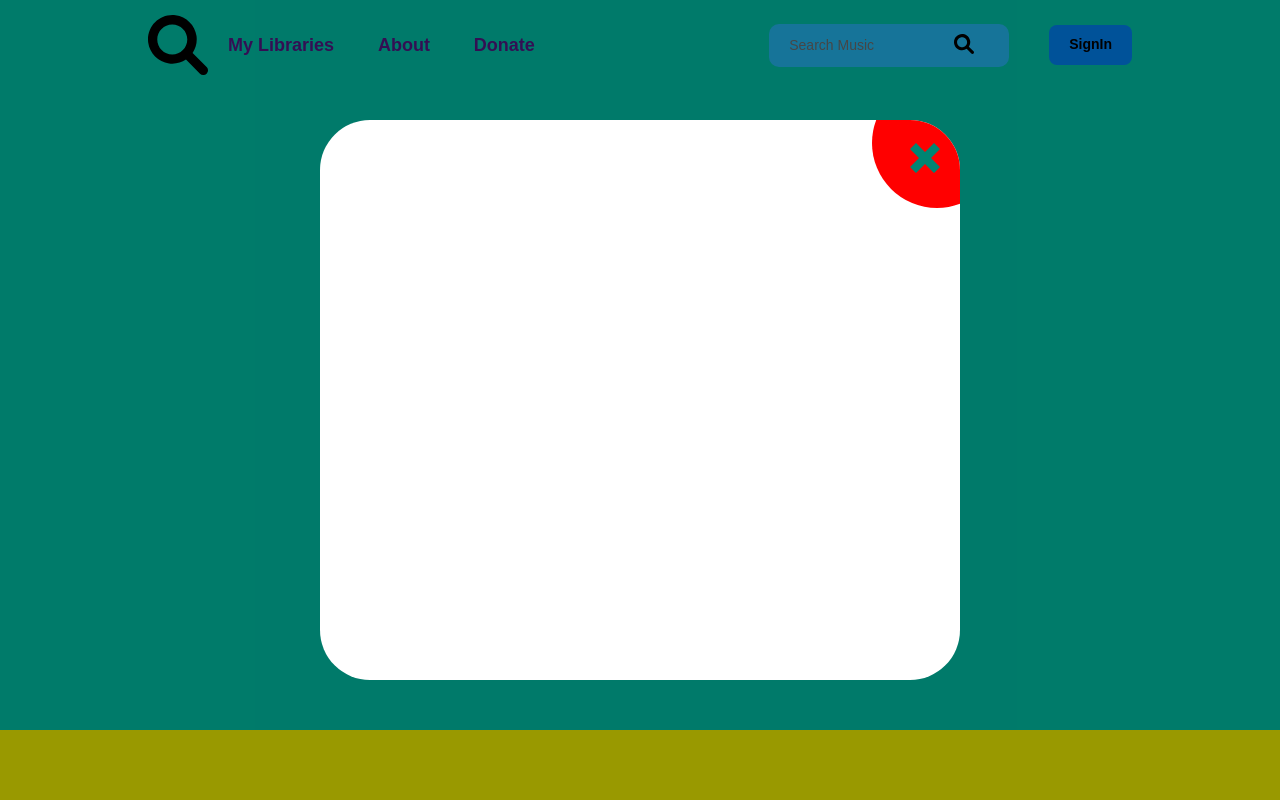
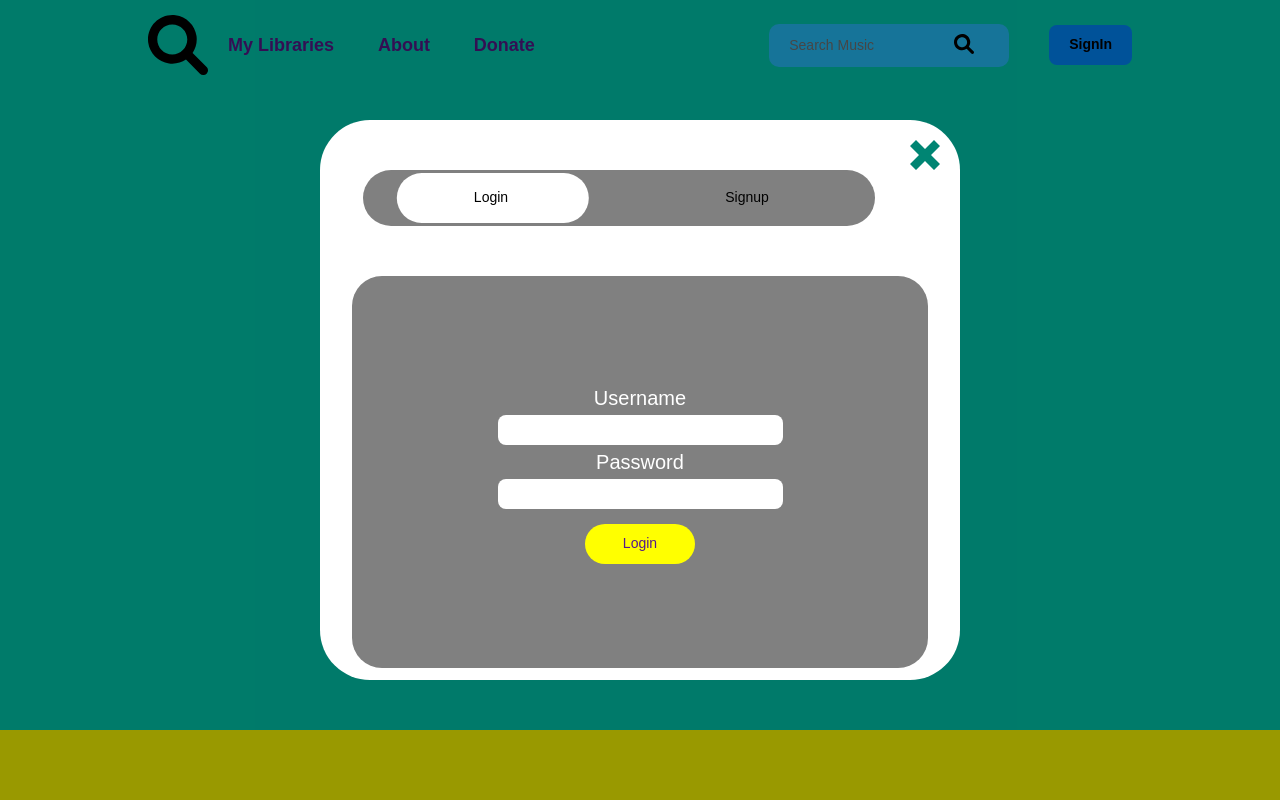
Before and after one commit to AlexxyQQ/FindTune-Web, a Python web app: template templates/index.html in a window 1280 px wide, after a click on "SignIn". Run offline with Jinja, Linux system fonts and the light colour scheme; the template is opened without the code that fills it, so the values that code supplies are empty.

Commit message:
form layout

```diff
--- a/Script.js
+++ b/Script.js
@@ -58,6 +58,27 @@ function smalllsn() {
   }
 }
 
+function MovingpillSignup(params) {
+  var Sp = document.getElementById("SP");
+  var SpF = document.getElementById("SPF");
+  var LpF = document.getElementById("LPF");
+
+  if (Sp.className == "Selection-pill") {
+    Sp.classList.add("move-Signup");
+    SpF.style.display = "flex";
+    LpF.style.display = "none";
+  }
+}
+function MovingpillLogin(params) {
+  var Sp = document.getElementById("SP");
+  var LpF = document.getElementById("LPF");
+  var SpF = document.getElementById("SPF");
+
+  Sp.classList.remove("move-Signup");
+  SpF.style.display = "none";
+  LpF.style.display = "flex";
+}
+
 function disableScroll() {
   // To get the scroll position of current webpage
   TopScroll = window.pageYOffset || document.documentElement.scrollTop;
--- a/static/css/style.css
+++ b/static/css/style.css
@@ -273,6 +273,10 @@ body {
   }
   .signin-btn {
     display: none;
+  }
+  .signup-page:target {
+    display: none;
+    visibility: hidden;
   }
   .hamburger-menu {
     display: inline;
@@ -717,8 +721,7 @@ body {
   padding: 12px 0px;
 }
 .Ham-SignIn-box {
-  display: grid;
-  grid-template-columns: auto auto;
+  display: flex;
   background-color: #1a1a1a;
   border-radius: 20px;
   width: 90%;
@@ -733,12 +736,11 @@ body {
 }
 
 .Ham-signin-desc {
-  grid-column: 1;
   color: white;
   margin: 0 20px;
 }
+
 .Ham-SignIn-btn {
-  grid-column: 2;
   display: flex;
   color: white;
   border-radius: 10px;
@@ -752,18 +754,13 @@ body {
 }
 @media (max-width: 580px) {
   .Ham-SignIn-box {
-    background-color: red;
+    background-color: #1a1a1a;
     height: 120px;
     align-content: center;
     justify-content: center;
     align-items: center;
     justify-content: space-between;
-  }
-  .Ham-signin-desc {
-    grid-column: 1 / 3;
-  }
-  .Ham-SignIn-btn {
-    grid-column: 1 / 2;
+    align-content: center;
   }
 }
 
@@ -798,19 +795,70 @@ body {
   width: 50%;
   overflow: hidden;
 }
-.circle-close-bg {
+.Login-Signup-Pill {
+  background-color: grey;
+  width: 80%;
+  height: 10%;
+  border-radius: 50px;
+  margin: 50px 43px;
+  display: flex;
+  flex-wrap: nowrap;
+  align-content: center;
+  align-items: center;
+}
+.Selection-pill {
+  position: absolute;
+  z-index: 1;
+  color: black;
+  background-color: white;
+  margin: 0 5px;
+  width: 30%;
+  height: 50px;
+  transform: translateX(15%);
+  border-radius: 50px;
+  transition: all 600ms ease-in-out;
+}
+.Selection-pill.move-Signup {
+  background-color: white;
+  transform: translateX(145%);
+}
+
+.Login-Btn {
+  z-index: 2;
+  cursor: pointer;
+  color: black;
+  display: flex;
+  flex-wrap: nowrap;
+  align-content: center;
+  justify-content: center;
+  align-items: center;
+  margin: 0 5px;
+  width: 49%;
+  height: 95%;
+  border-radius: 50px;
+}
+.Signup-Btn {
+  z-index: 2;
+  cursor: pointer;
+  color: black;
+  display: flex;
+  flex-wrap: nowrap;
+  align-content: center;
+  justify-content: center;
+  align-items: center;
+  margin: 0 5px;
+  width: 49%;
+  height: 95%;
+  border-radius: 50px;
+  transition: all 500ms ease-in-out;
+}
+
+.close-form {
   float: right;
-  height: 130px;
-  width: 130px;
-  margin: -42px -42px;
-  border-radius: 94px;
-  background-color: red;
-}
-.close-form {
   display: block;
   height: 30px;
   width: 30px;
-  margin: 65px 38px;
+  margin: 20px 20px;
   border: none;
   background-color: #008573;
   clip-path: polygon(
@@ -828,3 +876,58 @@ body {
     50% 30%
   );
 }
+
+.Login-Form {
+  display: flex;
+  flex-direction: column;
+  flex-wrap: nowrap;
+  align-content: center;
+  align-items: center;
+  justify-content: center;
+  width: 90%;
+  height: 70%;
+  border-radius: 30px;
+  background-color: #808080;
+  margin: 0 auto;
+}
+.Form-Title {
+  font-size: 20px;
+  color: white;
+}
+.Textbox {
+  border-radius: 8px;
+  height: 30px;
+  font-size: 20px;
+  border: none;
+  padding: 0px 10px;
+}
+.Form-Btn {
+  margin: 0 auto;
+  margin-top: 15px;
+  display: flex;
+  flex-direction: column;
+  flex-wrap: nowrap;
+  align-content: center;
+  align-items: center;
+  justify-content: center;
+  text-align: center;
+  background-color: yellow;
+  width: 110px;
+  height: 40px;
+  border-radius: 20px;
+  text-decoration: none;
+}
+
+.Signup-Form {
+  display: none;
+  flex-direction: column;
+  flex-wrap: nowrap;
+  align-content: center;
+  align-items: center;
+  justify-content: center;
+  width: 90%;
+  height: 70%;
+  border-radius: 30px;
+  background-color: #808080;
+  margin: 0 auto;
+}
--- a/templates/index.html
+++ b/templates/index.html
@@ -88,15 +88,43 @@
             Lorem, ipsum dolor sit amet consectetur adipisicing elit. Molestiae
             facilis voluptate reprehenderit, recusandae doloribus maiores.
           </div>
-          <a href="" class="Ham-SignIn-btn">SignIn</a>
+          <div class="Ham-SignIn-btn-box">
+            <a href="" class="Ham-SignIn-btn">SignIn</a>
+          </div>
         </div>
       </div>
     </section>
 
     <section class="signup-page" id="Signup">
       <div class="form">
-        <div class="circle-close-bg">
-          <a href="" class="close-form" onclick="enableScroll()"></a>
+        <a href="" class="close-form" onclick="enableScroll()"></a>
+        <div class="Login-Signup-Pill">
+          <a class="Login-Btn" onclick="MovingpillLogin()" id="Login-Pill">
+            Login</a
+          >
+          <a class="Signup-Btn" onclick="MovingpillSignup()" id="Signup-Pill">
+            Signup</a
+          >
+          <div class="Selection-pill" id="SP"></div>
+        </div>
+        <div class="Login-Form" id="LPF">
+          <div class="Form-Title">Username</div>
+          <input type="text" class="Textbox Username"></input>
+          <div class="Form-Title">Password</div>
+          <input type="text" class="Textbox Password"></input>
+          <a href="" class="Form-Btn">Login</a>
+
+        </div>
+        <div class="Signup-Form" id="SPF">
+          <div class="Form-Title">Name</div>
+          <input type="text" class="Textbox Name"></input>
+          <div class="Form-Title">Email</div>
+          <input type="text" class="Textbox Email"></input>
+          <div class="Form-Title">Username</div>
+          <input type="text" class="Textbox Username"></input>
+          <div class="Form-Title">Password</div>
+          <input type="text" class="Textbox Password"></input>
+          <a href="" class="Form-Btn">Signup</a>
         </div>
       </div>
     </section>
```
